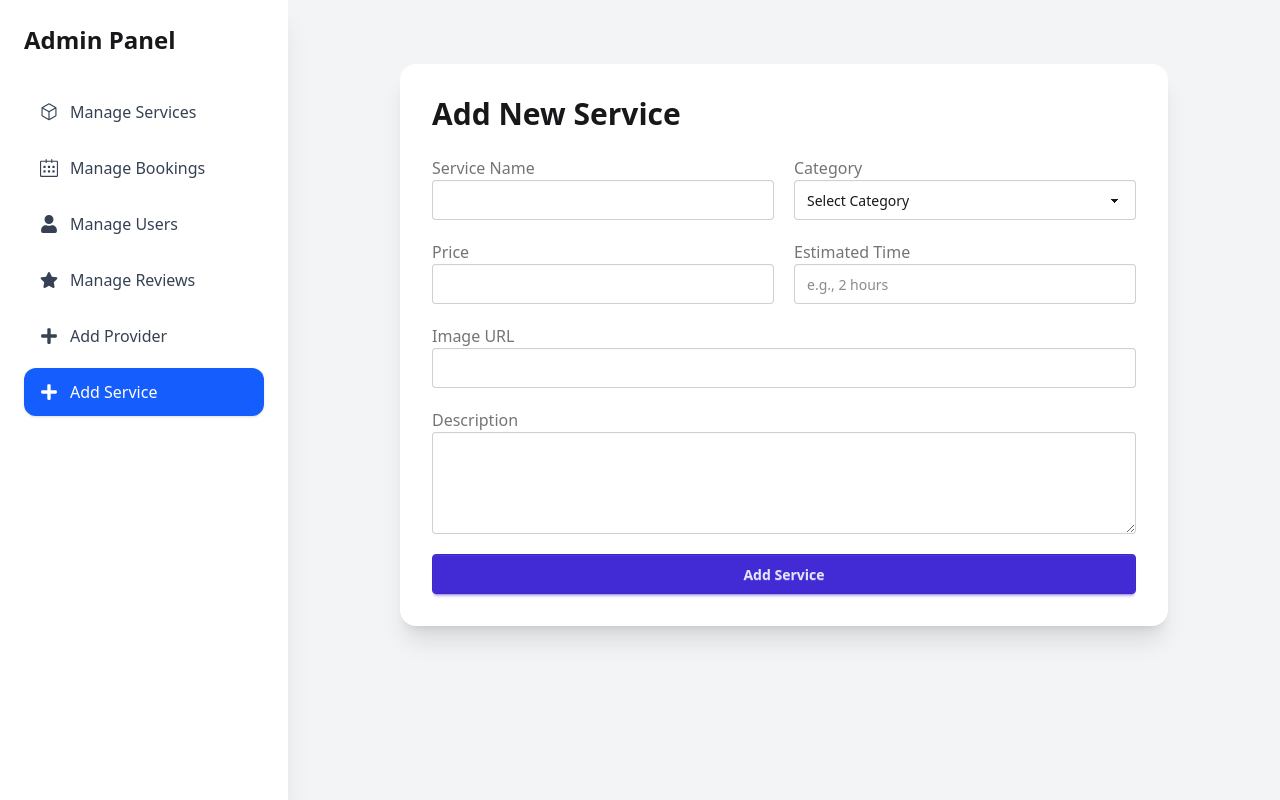
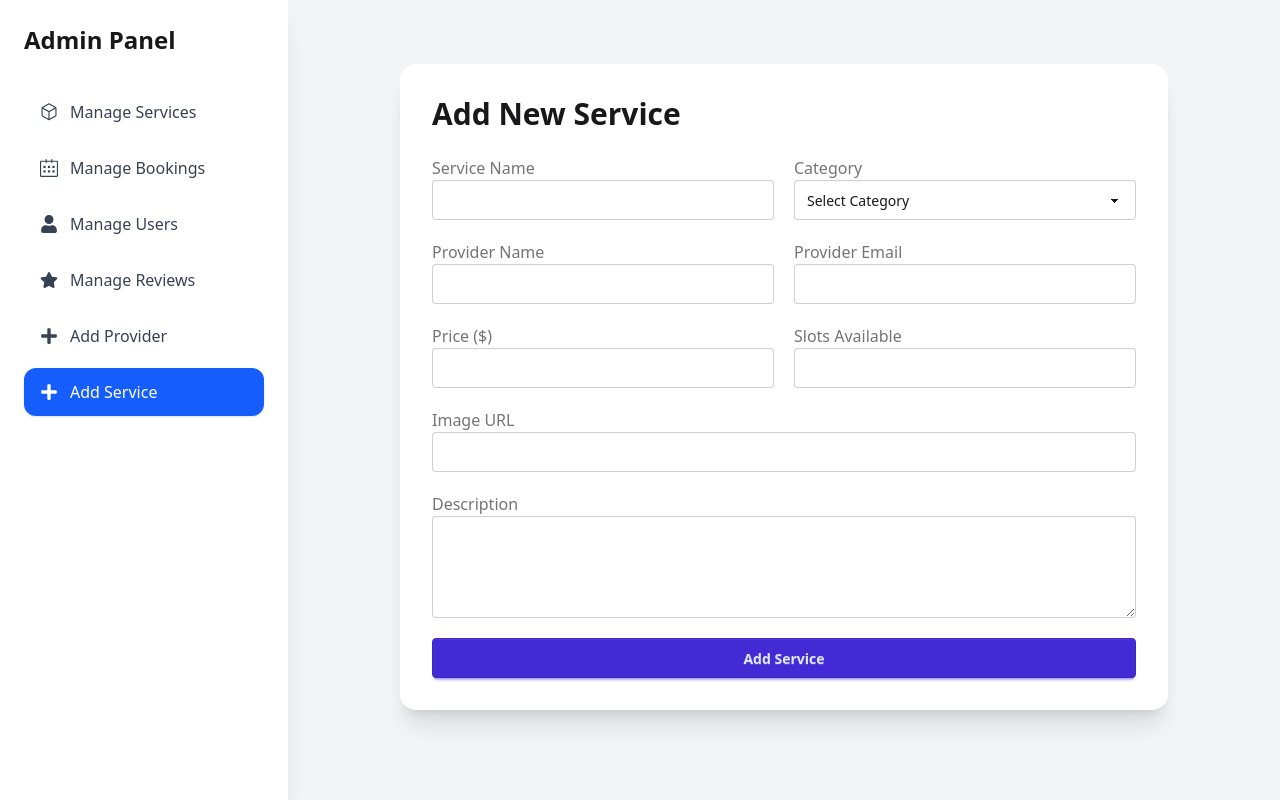
Before and after one commit to ahmed-1430/Warm-Paws-Pet-Care-In-Winter, a React (Vite) app: page /admin/add-service in a window 1280 px wide. Built offline with nearby package versions, Linux system fonts and the light colour scheme; no server answers.

Commit message:
Modify add service layout

```diff
--- a/src/Pages/Admin/AdminAddService.jsx
+++ b/src/Pages/Admin/AdminAddService.jsx
@@ -6,12 +6,14 @@ const AdminAddService = () => {
     const [loading, setLoading] = useState(false);
     const [service, setService] = useState({
         serviceName: "",
-        serviceCategory: "",
+        providerName: "",
+        providerEmail: "",
         price: "",
+        rating: "",
+        slotsAvailable: "",
+        description: "",
         image: "",
-        description: "",
-        estimatedTime: "",
-        location: "",
+        category: "",
     });
 
     const handleChange = (e) => {
@@ -25,16 +27,22 @@ const AdminAddService = () => {
         try {
             await axios.post("http://localhost:3000/api/services", service);
             toast.success("Service added successfully!");
+
+            // Reset fields
             setService({
                 serviceName: "",
-                serviceCategory: "",
+                providerName: "",
+                providerEmail: "",
                 price: "",
+                rating: "",
+                slotsAvailable: "",
+                description: "",
                 image: "",
-                description: "",
-                estimatedTime: "",
+                category: "",
             });
+
         } catch (err) {
-            toast.error(`Failed to add service ${err}`);
+            toast.error(`Failed to add service: ${err}`);
         } finally {
             setLoading(false);
         }
@@ -63,13 +71,13 @@ const AdminAddService = () => {
                 <div className="form-control">
                     <label className="label">Category</label>
                     <select
-                        name="serviceCategory"
-                        value={service.serviceCategory}
+                        name="category"
+                        value={service.category}
                         onChange={handleChange}
                         className="select select-bordered w-full"
                         required
                     >
-                        <option disabled value="">Select Category</option>
+                        <option value="">Select Category</option>
                         <option>Clothing</option>
                         <option>Health</option>
                         <option>Exercise</option>
@@ -80,9 +88,35 @@ const AdminAddService = () => {
                     </select>
                 </div>
 
+                {/* Provider Name */}
+                <div className="form-control">
+                    <label className="label">Provider Name</label>
+                    <input
+                        type="text"
+                        name="providerName"
+                        value={service.providerName}
+                        onChange={handleChange}
+                        className="input input-bordered w-full"
+                        required
+                    />
+                </div>
+
+                {/* Provider Email */}
+                <div className="form-control">
+                    <label className="label">Provider Email</label>
+                    <input
+                        type="email"
+                        name="providerEmail"
+                        value={service.providerEmail}
+                        onChange={handleChange}
+                        className="input input-bordered w-full"
+                        required
+                    />
+                </div>
+
                 {/* Price */}
                 <div className="form-control">
-                    <label className="label">Price</label>
+                    <label className="label">Price ($)</label>
                     <input
                         type="number"
                         name="price"
@@ -92,17 +126,16 @@ const AdminAddService = () => {
                         required
                     />
                 </div>
-
-                {/* Estimated Time */}
+                {/* Slots Available */}
                 <div className="form-control">
-                    <label className="label">Estimated Time</label>
+                    <label className="label">Slots Available</label>
                     <input
-                        type="text"
-                        name="estimatedTime"
-                        value={service.estimatedTime}
+                        type="number"
+                        name="slotsAvailable"
+                        value={service.slotsAvailable}
                         onChange={handleChange}
                         className="input input-bordered w-full"
-                        placeholder="e.g., 2 hours"
+                        required
                     />
                 </div>
 
@@ -128,9 +161,11 @@ const AdminAddService = () => {
                         onChange={handleChange}
                         className="textarea textarea-bordered w-full"
                         rows="4"
+                        required
                     ></textarea>
                 </div>
-                {/* Submit Button */}
+
+                {/* Submit */}
                 <button
                     type="submit"
                     className="btn btn-primary md:col-span-2"
@@ -138,6 +173,7 @@ const AdminAddService = () => {
                 >
                     {loading ? "Adding..." : "Add Service"}
                 </button>
+
             </form>
         </div>
     );
```
